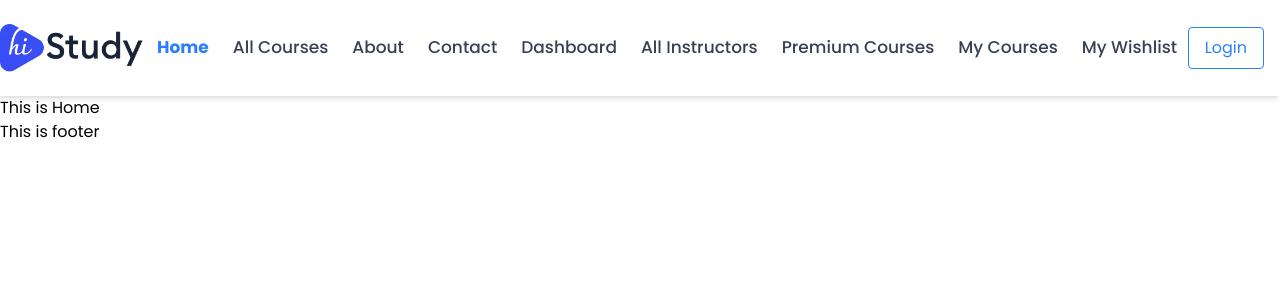
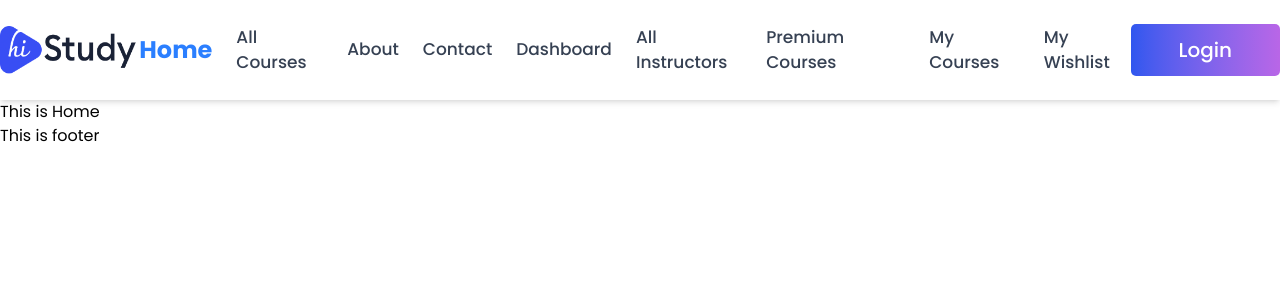
Before and after one commit to khalidhossain5000/hi-study-next-js-full-stack-project-web-app, a Next.js app: page / in a window 1280 px wide. Shown: the top 300 px of the page. Built offline with nearby package versions, Linux system fonts and the light colour scheme; a web font is replaced by a local one.

Commit message:
global button added in shared component

```diff
--- a/package.json
+++ b/package.json
@@ -13,12 +13,14 @@
     "class-variance-authority": "^0.7.1",
     "clsx": "^2.1.1",
     "lucide-react": "^0.552.0",
+    "motion": "^12.23.24",
     "next": "16.0.1",
     "next-themes": "^0.4.6",
     "react": "19.2.0",
     "react-dom": "19.2.0",
     "react-hot-toast": "^2.6.0",
     "react-icons": "^5.5.0",
+    "styled-components": "^6.1.19",
     "sweetalert2": "^11.26.3",
     "tailwind-merge": "^3.3.1"
   },
--- /dev/null
+++ b/src/components/ui/Shared/Button/Button.jsx
@@ -0,0 +1,13 @@
+import React from "react";
+
+const Button = ({ children, className = "" }) => {
+  return (
+    <button
+      className={`rounded-[5px] font-medium text-white py-3 text-xl cursor-pointer px-12 bg-linear-to-r from-[#2f57ef] to-[#b966e7] ${className}`}
+    >
+      {children}
+    </button>
+  );
+};
+
+export default Button;
--- a/src/components/ui/Shared/Navbar/NavBar.jsx
+++ b/src/components/ui/Shared/Navbar/NavBar.jsx
@@ -1,25 +1,31 @@
-
 import React from "react";
-import lightLogo from "../../../../assets/logo/logo-black.png"
-import darklogo from "../../../../assets/logo/logo-light.png"
+import lightLogo from "../../../../assets/logo/logo-black.png";
+import darklogo from "../../../../assets/logo/logo-light.png";
 import Image from "next/image";
 import NavItem from "./NavItem";
+import Button from "../Button/Button";
 const NavBar = () => {
-
-
-
   return (
     <div className="bg-[#ffffff] dark:bg-[#273041] py-6 shadow-md">
       <nav className="container mx-auto flex items-center justify-between">
         <div className="logoh">
-            <Image src={lightLogo} alt="Light Logo" className="dark:hidden h-12 w-auto"/>
-            <Image src={darklogo} alt="Dark Logo" className="hidden dark:block h-12 w-auto"/>
+          <Image
+            src={lightLogo}
+            alt="Light Logo"
+            className="dark:hidden h-12 w-auto"
+          />
+          <Image
+            src={darklogo}
+            alt="Dark Logo"
+            className="hidden dark:block h-12 w-auto"
+          />
         </div>
         <div className="menus">
-            <NavItem/>
+          <NavItem />
         </div>
         <div className="auth-btns">
-            <button className="mr-4 px-4 py-2 border border-blue-500 text-blue-500 rounded hover:bg-blue-500 hover:text-white transition">Login</button>
+
+          <Button >Login</Button>
         </div>
       </nav>
     </div>
--- a/src/components/ui/Shared/Navbar/NavItem.jsx
+++ b/src/components/ui/Shared/Navbar/NavItem.jsx
@@ -11,7 +11,6 @@ const NavItem = () => {
       { name: "Contact", path: "/contact" },
       { name: "Dashboard", path: "/dashboard" },
       { name: "All Instructors", path: "/instructors"  },
-    //   { name: "All Categories", path: "/categories" },
       { name: "Premium Courses", path: "/premium-courses" },
       { name: "My Courses", path: "/my-courses"  },
       { name: "My Wishlist", path: "/wishlist" },
@@ -22,7 +21,7 @@ const NavItem = () => {
             <ul className="flex items-center gap-6 text-[17px] font-medium ">
 
             {
-                routes.map((route,i)=> <li key={i}><Link className={pathName===route.path ? "text-blue-500 font-bold" : "text-gray-700 dark:text-white"} href={route.path}>{route.name}</Link></li>)
+                routes.map((route,i)=> <li key={i}><Link className={pathName===route.path ? "text-blue-500 font-bold text-2xl" : "text-gray-700 dark:text-white"} href={route.path}>{route.name}</Link></li>)
             }
 
         </ul>
```
Also changed, not shown: 1 other file (tests, documents, lock files or other folders).
